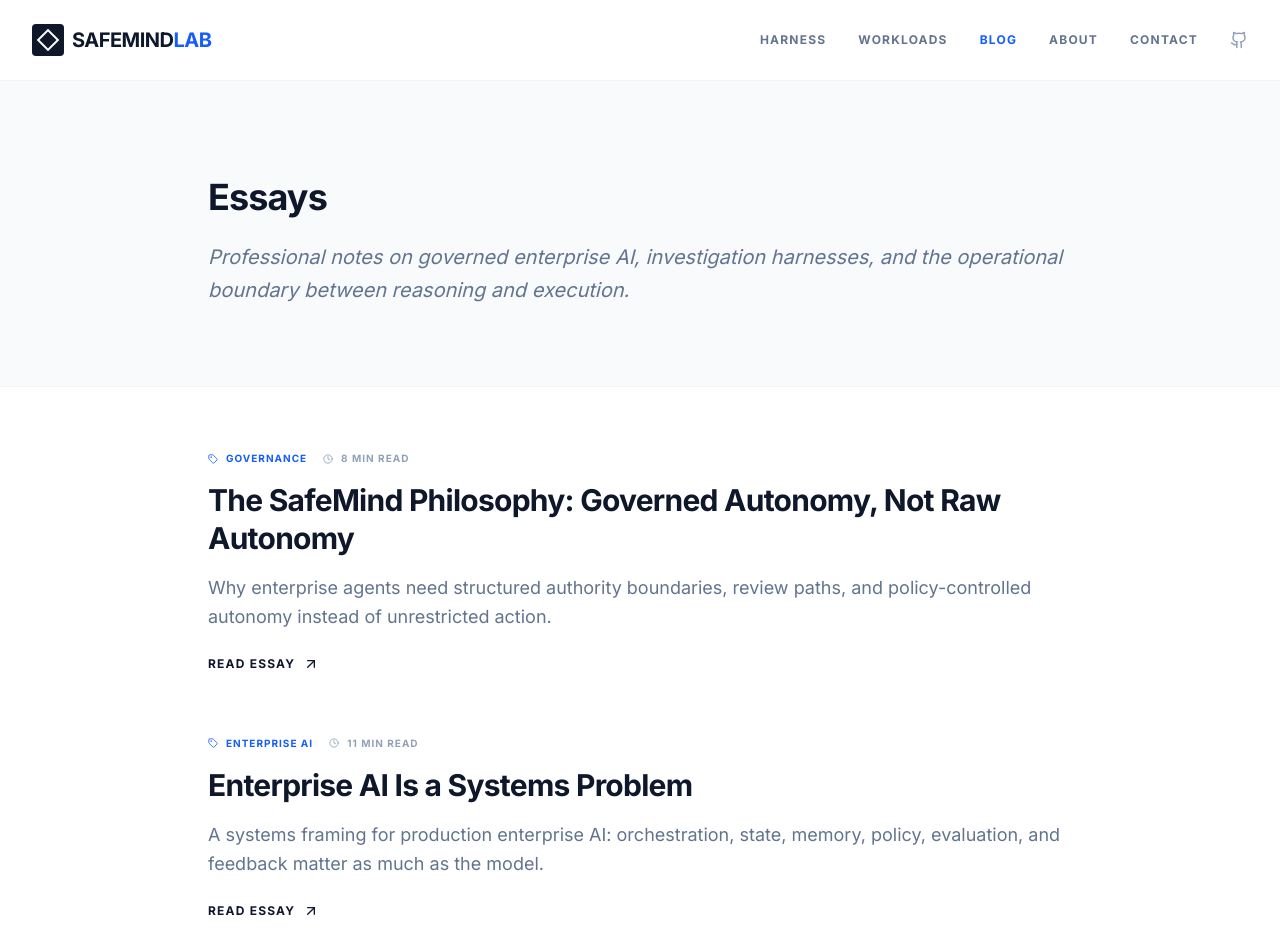
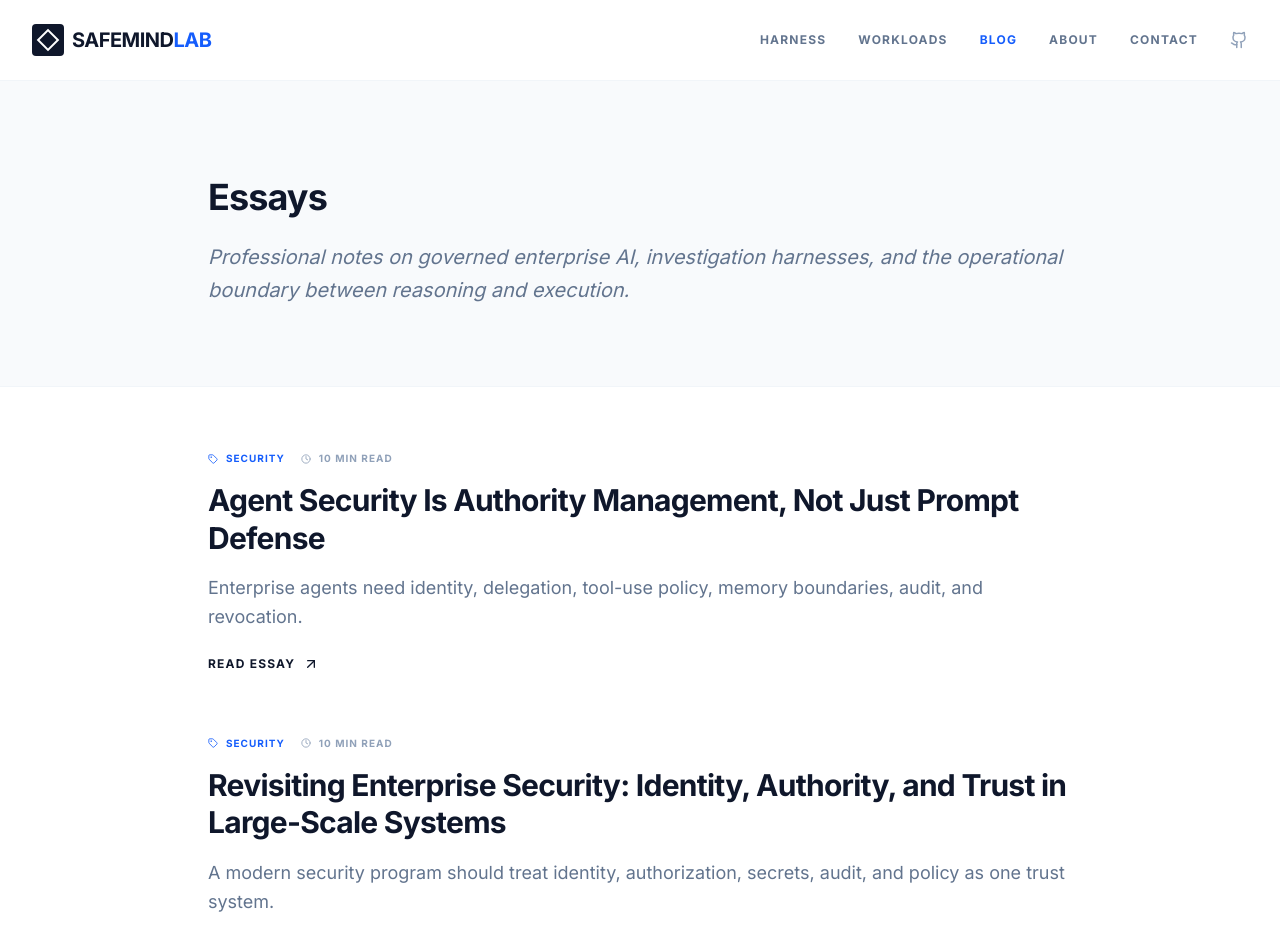
Before and after one commit to weifengcao/safemind-lab, a React (Vite) app: page /blog in a window 1280 px wide. Shown: the top 941 px of the page. Built offline with nearby package versions, Linux system fonts and the light colour scheme.

Commit message:
security blogs

```diff
--- a/src/content/blog.ts
+++ b/src/content/blog.ts
@@ -9,6 +9,24 @@ export interface BlogPost {
 }
 
 export const blogPosts: BlogPost[] = [
+  {
+    slug: 'agent-security-is-authority-management',
+    title: 'Agent Security Is Authority Management, Not Just Prompt Defense',
+    excerpt: 'Enterprise agents need identity, delegation, tool-use policy, memory boundaries, audit, and revocation.',
+    date: '2026-05-04',
+    readTime: '10 min read',
+    category: 'Security',
+    url: 'https://wei16.substack.com/p/agent-security-is-authority-management',
+  },
+  {
+    slug: 'revisiting-enterprise-security-identity',
+    title: 'Revisiting Enterprise Security: Identity, Authority, and Trust in Large-Scale Systems',
+    excerpt: 'A modern security program should treat identity, authorization, secrets, audit, and policy as one trust system.',
+    date: '2026-05-04',
+    readTime: '10 min read',
+    category: 'Security',
+    url: 'https://wei16.substack.com/p/revisiting-enterprise-security-identity',
+  },
   {
     slug: 'the-safemind-philosophy-governed-autonomy-not-raw-autonomy',
     title: 'The SafeMind Philosophy: Governed Autonomy, Not Raw Autonomy',
```
